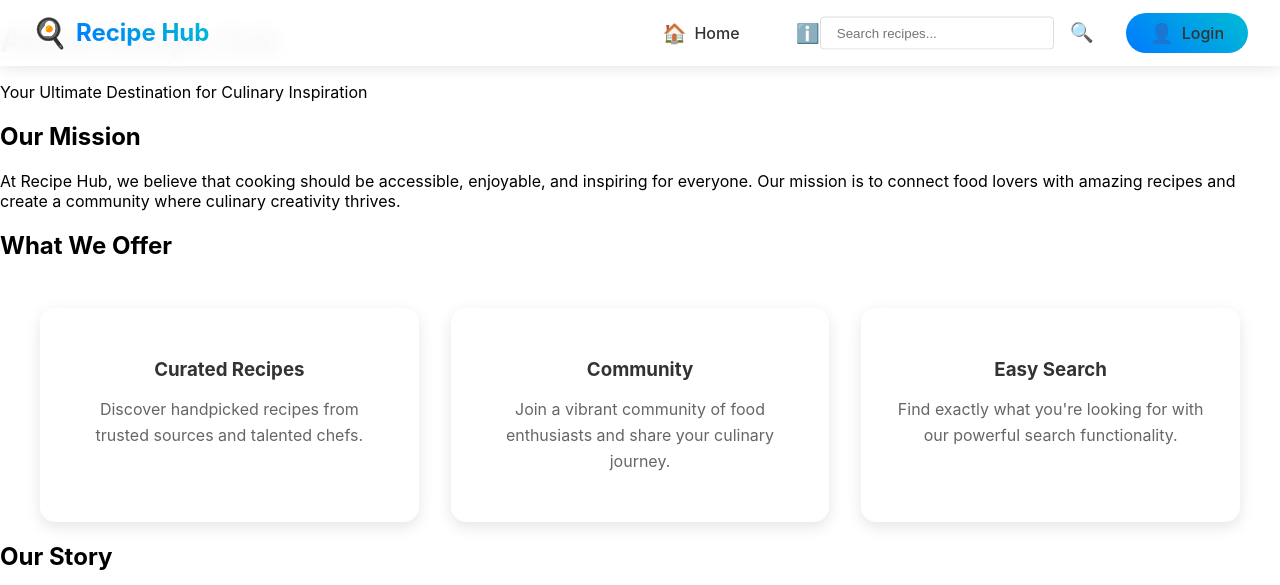
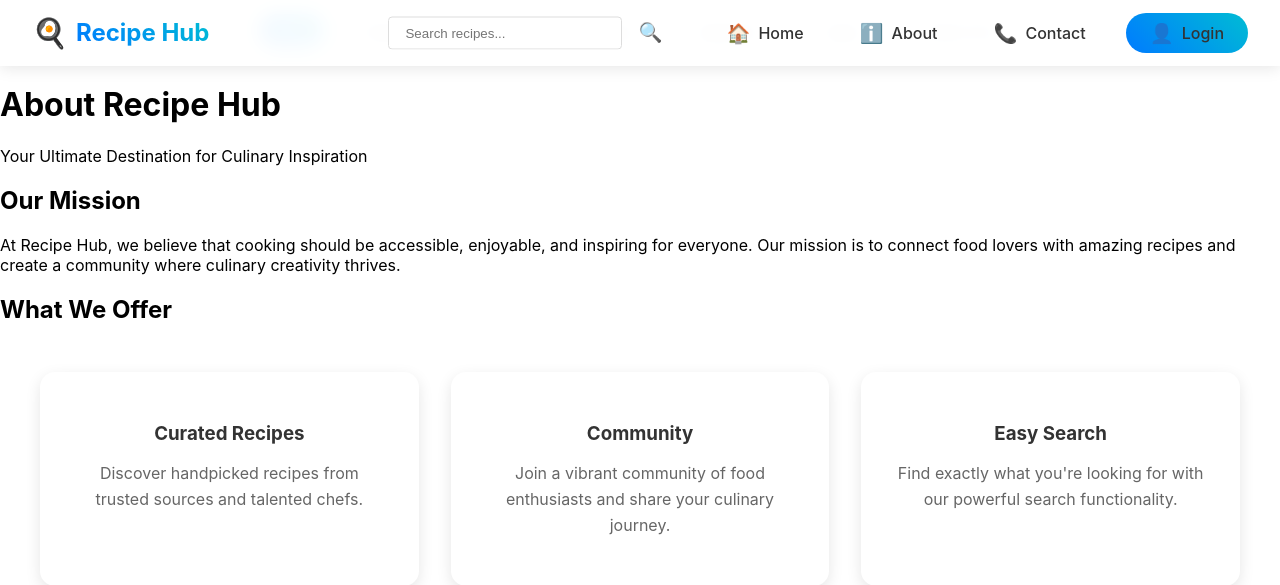
Before and after one commit to jamalihassan0307/recipe_finder, a Django app: page /about/ in a window 1280 px wide. Shown: the top 585 px of the page. Run offline with Django 5.2, Linux system fonts and the light colour scheme.

Commit message:
Enhance recipe model with additional fields for dietary preferences and timestamps; update home view to support filtering and sorting of recipes based on user input. Improve navigation bar styling and add filter tags for better user experience in the template.

```diff
--- a/app/views.py
+++ b/app/views.py
@@ -8,19 +8,47 @@
 from django.db.models import Q
 from django.http import HttpResponse
 from django.contrib.auth import get_user_model
+from django.utils import timezone
+from datetime import timedelta
 
 def home(request):
     search_query = request.GET.get('search', '')
+    filter_type = request.GET.get('filter', '')
+
     recipes = Recipe.objects.select_related('publisher').all()
 
+    # Apply search filter if exists
     if search_query:
         recipes = recipes.filter(
             Q(title__icontains=search_query) |
             Q(publisher__publisher_name__icontains=search_query)
         )
 
-    recipes = recipes.order_by('-social_rank')
-    return render(request, 'index.html', {'recipes': recipes})
+    # Apply category filters
+    if filter_type:
+        if filter_type == 'popular':
+            recipes = recipes.order_by('-social_rank')
+        elif filter_type == 'recent':
+            recipes = recipes.order_by('-created_at')
+        elif filter_type == 'trending':
+            # Get recipes from the last 7 days with highest social rank
+            week_ago = timezone.now() - timedelta(days=7)
+            recipes = recipes.filter(created_at__gte=week_ago).order_by('-social_rank')
+        elif filter_type == 'vegetarian':
+            recipes = recipes.filter(is_vegetarian=True)
+        elif filter_type == 'vegan':
+            recipes = recipes.filter(is_vegan=True)
+        elif filter_type == 'gluten-free':
+            recipes = recipes.filter(is_gluten_free=True)
+    else:
+        # Default sorting by social rank
+        recipes = recipes.order_by('-social_rank')
+
+    return render(request, 'index.html', {
+        'recipes': recipes,
+        'current_filter': filter_type,
+        'search_query': search_query
+    })
 
 def about(request):
     return render(request, 'about.html')
--- a/static/css/components/NavBar.css
+++ b/static/css/components/NavBar.css
@@ -42,6 +42,7 @@
   display: flex;
   align-items: center;
   gap: 1.5rem;
+  position: relative;
 }
 
 .nav-link {
@@ -51,6 +52,7 @@
   align-items: center;
   gap: 0.5rem;
   transition: color 0.3s ease;
+  white-space: nowrap;
 }
 
 .nav-link:hover {
@@ -65,6 +67,7 @@
   position: relative;
   display: flex;
   align-items: center;
+  margin-right: 1rem;
 }
 
 .search-toggle {
@@ -73,19 +76,23 @@
   cursor: pointer;
   padding: 0.5rem;
   transition: opacity 0.2s;
+  display: flex;
+  align-items: center;
+  justify-content: center;
 }
 
 .nav-search-input {
-  position: absolute;
-  right: 100%;
-  top: 50%;
-  transform: translateY(-50%);
   padding: 0.5rem 1rem;
   border: 1px solid #ddd;
   border-radius: 4px;
-  margin-right: 0.5rem;
   width: 200px;
-  animation: slideIn 0.3s forwards;
+  transition: all 0.3s ease;
+}
+
+.nav-search-input:focus {
+  border-color: #007bff;
+  outline: none;
+  box-shadow: 0 0 0 2px rgba(0,123,255,0.1);
 }
 
 .login-button {
@@ -98,9 +105,45 @@
   align-items: center;
   gap: 0.5rem;
   transition: transform 0.3s ease;
+  white-space: nowrap;
 }
 
 .login-button:hover {
+  transform: translateY(-2px);
+  box-shadow: 0 4px 15px rgba(0,123,255,0.3);
+}
+
+/* Filter tags styling */
+.filter-tags {
+  display: flex;
+  gap: 1rem;
+  padding: 1rem 2rem;
+  background: white;
+  border-bottom: 1px solid #eee;
+  overflow-x: auto;
+  -webkit-overflow-scrolling: touch;
+  scrollbar-width: none;
+}
+
+.filter-tags::-webkit-scrollbar {
+  display: none;
+}
+
+.filter-tag {
+  padding: 0.5rem 1.5rem;
+  background: #f8f9fa;
+  border: none;
+  border-radius: 25px;
+  color: #666;
+  cursor: pointer;
+  transition: all 0.3s ease;
+  white-space: nowrap;
+}
+
+.filter-tag:hover,
+.filter-tag.active {
+  background: linear-gradient(45deg, #007bff, #00bcd4);
+  color: white;
   transform: translateY(-2px);
   box-shadow: 0 4px 15px rgba(0,123,255,0.3);
 }
@@ -119,13 +162,10 @@
   }
 
   .nav-search-input {
-    position: fixed;
-    top: 60px;
-    left: 1rem;
-    right: 1rem;
-    width: calc(100% - 2rem);
-    transform: none;
-    background: white;
-    box-shadow: 0 2px 4px rgba(0,0,0,0.1);
+    width: 150px;
+  }
+
+  .brand-text {
+    display: none;
   }
 }
--- a/templates/base.html
+++ b/templates/base.html
@@ -24,6 +24,14 @@
             </a>
         </div>
         <div class="nav-links">
+            <div class="search-container">
+                <form action="{% url 'home' %}" method="get" class="search-form">
+                    <input type="text" name="search" placeholder="Search recipes..." class="nav-search-input" value="{{ request.GET.search }}">
+                    <button type="submit" class="search-toggle">
+                        <span class="nav-icon">🔍</span>
+                    </button>
+                </form>
+            </div>
             <a href="{% url 'home' %}" class="nav-link">
                 <span class="nav-icon">🏠</span>
                 <span>Home</span>
@@ -36,14 +44,6 @@
                 <span class="nav-icon">📞</span>
                 <span>Contact</span>
             </a>
-            <div class="search-container">
-                <form action="{% url 'home' %}" method="get">
-                    <input type="text" name="search" placeholder="Search recipes..." class="nav-search-input" value="{{ request.GET.search }}">
-                    <button type="submit" class="search-toggle">
-                        <span class="nav-icon">🔍</span>
-                    </button>
-                </form>
-            </div>
             {% if user.is_authenticated %}
                 <div class="user-profile">
                     <img src="{{ user.profile_picture_url }}" alt="Profile" class="profile-picture">
@@ -68,6 +68,7 @@
             {% endif %}
         </div>
     </nav>
+
     {% if messages %}
     <div class="messages">
         {% for message in messages %}
@@ -77,7 +78,50 @@
         {% endfor %}
     </div>
     {% endif %}
+
+    {% block filters %}
+    <div class="filter-tags">
+        <button class="filter-tag {% if not request.GET.filter %}active{% endif %}" data-filter="all">All</button>
+        <button class="filter-tag {% if request.GET.filter == 'popular' %}active{% endif %}" data-filter="popular">Popular</button>
+        <button class="filter-tag {% if request.GET.filter == 'recent' %}active{% endif %}" data-filter="recent">Recent</button>
+        <button class="filter-tag {% if request.GET.filter == 'trending' %}active{% endif %}" data-filter="trending">Trending</button>
+        <button class="filter-tag {% if request.GET.filter == 'vegetarian' %}active{% endif %}" data-filter="vegetarian">Vegetarian</button>
+        <button class="filter-tag {% if request.GET.filter == 'vegan' %}active{% endif %}" data-filter="vegan">Vegan</button>
+        <button class="filter-tag {% if request.GET.filter == 'gluten-free' %}active{% endif %}" data-filter="gluten-free">Gluten Free</button>
+    </div>
+    {% endblock %}
+
     {% block content %}{% endblock %}
+
     {% block extra_js %}{% endblock %}
+    <script>
+    document.addEventListener('DOMContentLoaded', function() {
+        const filterTags = document.querySelectorAll('.filter-tag');
+        const searchForm = document.querySelector('.search-form');
+        const searchInput = document.querySelector('.nav-search-input');
+
+        filterTags.forEach(tag => {
+            tag.addEventListener('click', function() {
+                const filter = this.dataset.filter;
+                const currentUrl = new URL(window.location.href);
+
+                // Update filter parameter
+                if (filter === 'all') {
+                    currentUrl.searchParams.delete('filter');
+                } else {
+                    currentUrl.searchParams.set('filter', filter);
+                }
+
+                // Preserve search query if exists
+                const searchQuery = searchInput.value;
+                if (searchQuery) {
+                    currentUrl.searchParams.set('search', searchQuery);
+                }
+
+                window.location.href = currentUrl.toString();
+            });
+        });
+    });
+    </script>
 </body>
 </html>
```
Also changed, not shown: app/models.py (+10 -0 lines), db.sqlite3. Lines whose indentation alone changed are shown as unchanged.
